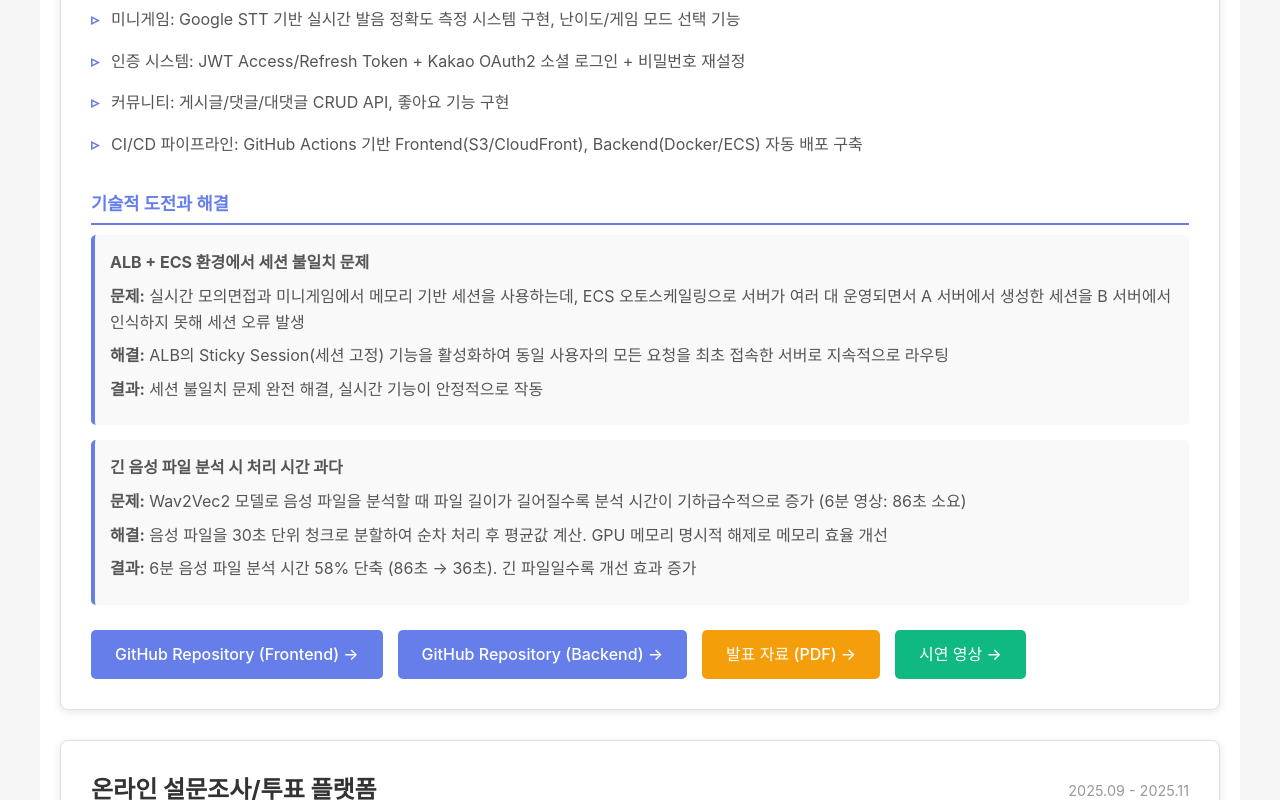
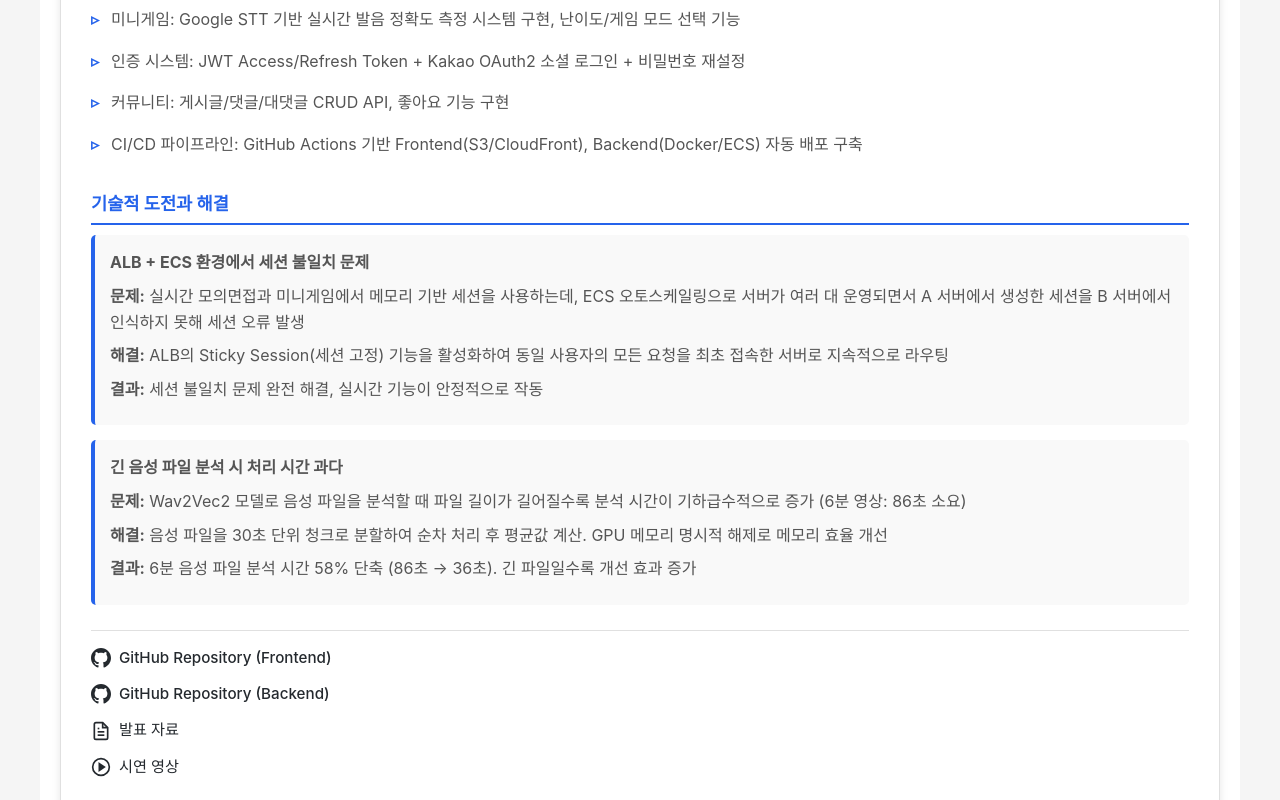
Before and after one commit to kanell0304/Portfolio, a React (Create React App) app: page / in a window 1280 px wide. Shown: the part 1740-2540 px from the top of the page. Built offline with nearby package versions, Linux system fonts and the light colour scheme.

Commit message:
edit css

```diff
--- a/src/App.css
+++ b/src/App.css
@@ -38,7 +38,7 @@
 .side-nav-title {
   font-size: 0.9rem;
   font-weight: bold;
-  color: #667eea;
+  color: #2563eb;
   margin-bottom: 20px;
   text-transform: uppercase;
   letter-spacing: 0.5px;
@@ -89,7 +89,7 @@
 
 .side-nav-item:hover {
   background: #f0f0f0;
-  color: #667eea;
+  color: #2563eb;
   transform: translateX(3px);
 }
 
@@ -111,7 +111,7 @@
 }
 
 .header {
-  background: linear-gradient(135deg, #667eea 0%, #764ba2 100%);
+  background: #334155;
   color: white;
   padding: 60px 20px;
   text-align: center;
@@ -139,7 +139,7 @@
 .intro h2 {
   font-size: 2rem;
   margin-bottom: 20px;
-  color: #667eea;
+  color: #2563eb;
 }
 
 .intro p {
@@ -152,7 +152,7 @@
 .projects h2 {
   font-size: 2rem;
   margin-bottom: 40px;
-  color: #667eea;
+  color: #2563eb;
   text-align: center;
 }
 
@@ -173,13 +173,13 @@
 .language-badge {
   display: inline-block;
   padding: 10px 20px;
-  background: linear-gradient(135deg, #667eea 0%, #764ba2 100%);
+  background: #2563eb;
   color: white;
   border-radius: 25px;
   font-size: 1.1rem;
   font-weight: 600;
   letter-spacing: 0.5px;
-  box-shadow: 0 2px 8px rgba(102, 126, 234, 0.3);
+  box-shadow: 0 2px 8px rgba(37, 99, 235, 0.3);
 }
 
 .project-card {
@@ -244,10 +244,10 @@
 
 .section h5 {
   font-size: 1.1rem;
-  color: #667eea;
+  color: #2563eb;
   margin-bottom: 10px;
   padding-bottom: 5px;
-  border-bottom: 2px solid #667eea;
+  border-bottom: 2px solid #2563eb;
 }
 
 .section h6 {
@@ -277,7 +277,7 @@
   content: "▹";
   position: absolute;
   left: 0;
-  color: #667eea;
+  color: #2563eb;
   font-weight: bold;
 }
 
@@ -286,51 +286,41 @@
   padding: 15px;
   border-radius: 5px;
   margin-bottom: 15px;
-  border-left: 4px solid #667eea;
+  border-left: 4px solid #2563eb;
 }
 
-.github-links {
+.resource-links {
   display: flex;
-  gap: 15px;
+  flex-direction: column;
+  gap: 12px;
   margin-top: 20px;
-  flex-wrap: wrap;
+  padding-top: 15px;
+  border-top: 1px solid #e0e0e0;
 }
 
-.github-link {
-  display: inline-block;
-  padding: 12px 24px;
-  background: #667eea;
-  color: white;
+.resource-link {
+  display: inline-flex;
+  align-items: center;
+  gap: 8px;
+  color: #24292e;
   text-decoration: none;
-  border-radius: 5px;
+  font-size: 0.95rem;
   font-weight: 500;
-  transition: background 0.3s;
+  transition: all 0.2s;
+  width: fit-content;
 }
 
-.github-link:hover {
-  background: #5568d3;
+.resource-link:hover {
+  color: #000;
+  transform: translateX(3px);
 }
 
-/* 발표 자료 링크 */
-.presentation-link {
-  background: #f59e0b;
-}
-
-.presentation-link:hover {
-  background: #d97706;
-}
-
-/* 시연 영상 링크 */
-.demo-link {
-  background: #10b981;
-}
-
-.demo-link:hover {
-  background: #059669;
+.resource-link svg {
+  flex-shrink: 0;
 }
 
 .footer {
-  background: #333;
+  background: #334155;
   color: white;
   text-align: center;
   padding: 20px;
@@ -357,8 +347,4 @@
   .period {
     margin-top: 5px;
   }
-
-  .github-links {
-    flex-direction: column;
-  }
 }
--- a/src/App.js
+++ b/src/App.js
@@ -1,6 +1,30 @@
 import React from 'react';
 import './App.css';
 import { projects } from './data/projects';
+
+// 아이콘 컴포넌트
+const GitHubIcon = () => (
+  <svg width="20" height="20" viewBox="0 0 24 24" fill="currentColor">
+    <path d="M12 0c-6.626 0-12 5.373-12 12 0 5.302 3.438 9.8 8.207 11.387.599.111.793-.261.793-.577v-2.234c-3.338.726-4.033-1.416-4.033-1.416-.546-1.387-1.333-1.756-1.333-1.756-1.089-.745.083-.729.083-.729 1.205.084 1.839 1.237 1.839 1.237 1.07 1.834 2.807 1.304 3.492.997.107-.775.418-1.305.762-1.604-2.665-.305-5.467-1.334-5.467-5.931 0-1.311.469-2.381 1.236-3.221-.124-.303-.535-1.524.117-3.176 0 0 1.008-.322 3.301 1.23.957-.266 1.983-.399 3.003-.404 1.02.005 2.047.138 3.006.404 2.291-1.552 3.297-1.23 3.297-1.23.653 1.653.242 2.874.118 3.176.77.84 1.235 1.911 1.235 3.221 0 4.609-2.807 5.624-5.479 5.921.43.372.823 1.102.823 2.222v3.293c0 .319.192.694.801.576 4.765-1.589 8.199-6.086 8.199-11.386 0-6.627-5.373-12-12-12z"/>
+  </svg>
+);
+
+const DocumentIcon = () => (
+  <svg width="20" height="20" viewBox="0 0 24 24" fill="none" stroke="currentColor" strokeWidth="2">
+    <path d="M14 2H6a2 2 0 0 0-2 2v16a2 2 0 0 0 2 2h12a2 2 0 0 0 2-2V8z"/>
+    <polyline points="14 2 14 8 20 8"/>
+    <line x1="16" y1="13" x2="8" y2="13"/>
+    <line x1="16" y1="17" x2="8" y2="17"/>
+    <polyline points="10 9 9 9 8 9"/>
+  </svg>
+);
+
+const PlayIcon = () => (
+  <svg width="20" height="20" viewBox="0 0 24 24" fill="none" stroke="currentColor" strokeWidth="2">
+    <circle cx="12" cy="12" r="10"/>
+    <polygon points="10 8 16 12 10 16 10 8" fill="currentColor"/>
+  </svg>
+);
 
 function App() {
   // 언어별로 프로젝트 그룹화
@@ -147,30 +171,35 @@
                   )}
 
                   {(project.github || project.presentation || project.demo) && (
-                    <div className="github-links">
+                    <div className="resource-links">
                       {project.github?.frontend && (
-                        <a href={project.github.frontend} target="_blank" rel="noopener noreferrer" className="github-link">
-                          GitHub Repository (Frontend) →
+                        <a href={project.github.frontend} target="_blank" rel="noopener noreferrer" className="resource-link">
+                          <GitHubIcon />
+                          <span>GitHub Repository (Frontend)</span>
                         </a>
                       )}
                       {project.github?.backend && (
-                        <a href={project.github.backend} target="_blank" rel="noopener noreferrer" className="github-link">
-                          GitHub Repository (Backend) →
+                        <a href={project.github.backend} target="_blank" rel="noopener noreferrer" className="resource-link">
+                          <GitHubIcon />
+                          <span>GitHub Repository (Backend)</span>
                         </a>
                       )}
                       {project.github?.project && (
-                        <a href={project.github.project} target="_blank" rel="noopener noreferrer" className="github-link">
-                          GitHub Repository →
+                        <a href={project.github.project} target="_blank" rel="noopener noreferrer" className="resource-link">
+                          <GitHubIcon />
+                          <span>GitHub Repository</span>
                         </a>
                       )}
                       {project.presentation && (
-                        <a href={project.presentation} target="_blank" rel="noopener noreferrer" className="github-link presentation-link">
-                          발표 자료 (PDF) →
+                        <a href={project.presentation} target="_blank" rel="noopener noreferrer" className="resource-link">
+                          <DocumentIcon />
+                          <span>발표 자료</span>
                         </a>
                       )}
                       {project.demo && (
-                        <a href={project.demo} target="_blank" rel="noopener noreferrer" className="github-link demo-link">
-                          시연 영상 →
+                        <a href={project.demo} target="_blank" rel="noopener noreferrer" className="resource-link">
+                          <PlayIcon />
+                          <span>시연 영상</span>
                         </a>
                       )}
                     </div>
```
